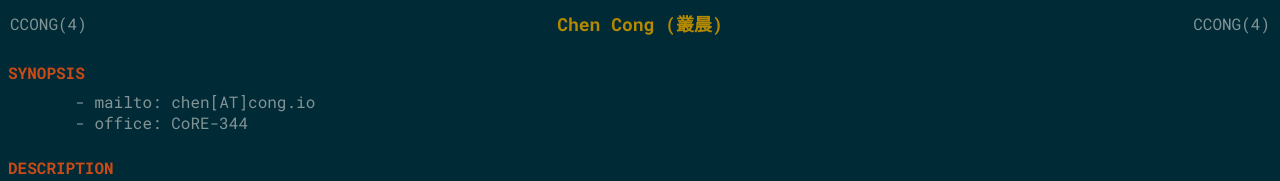
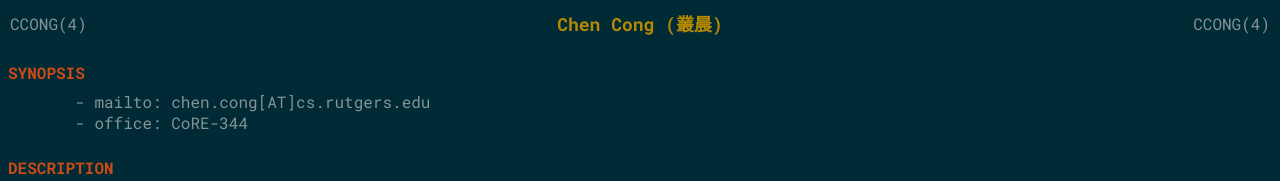
Before and after one commit to ericcong/ericcong.github.io, a plain HTML site: page index.html in a window 1280 px wide. Shown: the top 181 px of the page. Drawn offline with Linux system fonts and the light colour scheme.

Commit message:
Update email

```diff
--- a/index.html
+++ b/index.html
@@ -20,7 +20,7 @@
 <h1 id="chen-cong-叢晨">Chen Cong (叢晨)</h1>
 <h2 id="synopsis">SYNOPSIS</h2>
 <ul>
-<li>mailto: chen[AT]cong.io</li>
+<li>mailto: chen.cong[AT]cs.rutgers.edu</li>
 <li>office: CoRE-344</li>
 </ul>
 <h2 id="description">DESCRIPTION</h2>
```
Also changed, not shown: 1 other file.
